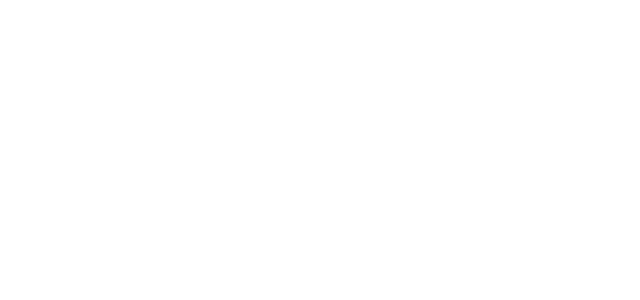
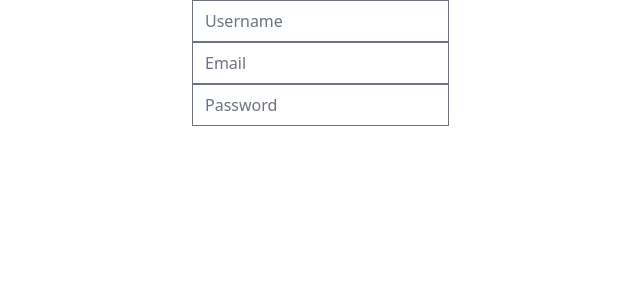
Before and after one commit to blkluv/next_carrot_market, a Next.js app: page /forms in a window 1280 px wide. Shown: the top 300 px of the page, without its empty margins (192-832 px from the left). Built offline with nearby package versions, Linux system fonts and the light colour scheme.

Commit message:
input 태그와 useState 생성

```diff
--- a/src/pages/forms.tsx
+++ b/src/pages/forms.tsx
@@ -1,6 +1,14 @@
+import { useState } from "react";
+
 export default function Forms() {
+  const [username, setUsername] = useState();
+  const [email, setEmail] = useState();
+  const [password, setPassword] = useState();
   return (
     <form>
+      <input type="text" placeholder="Username" />
+      <input type="email" placeholder="Email" />
+      <input type="password" placeholder="Password" />
     </form>
   );
 }
```
